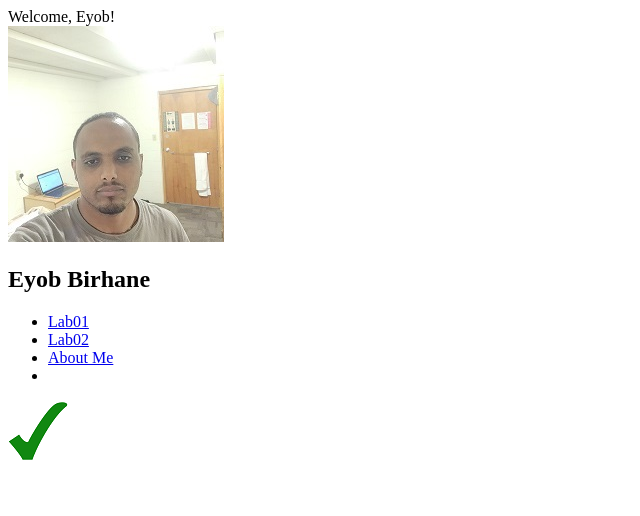
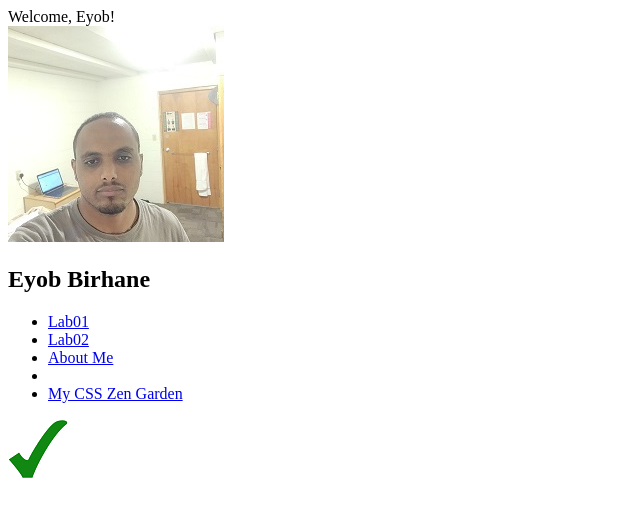
Before and after one commit to eyoba2001/eyoba2001.github.io, a plain HTML site: page index.html in a window 1280 px wide. Shown: the whole page, without its empty margins (0-640 px from the left). Drawn offline with Linux system fonts and the light colour scheme.

Commit message:
Update index.html

```diff
--- a/index.html
+++ b/index.html
@@ -15,6 +15,7 @@
    <li><a href="lab1.html">Lab01</a></li>
   <li><a  href="lab2.html">Lab02</a></li>
   <li><a  href="aboutme.html">About Me</a><li>
+  <li><a  href="CSS Zen Garden_ The Beauty of CSS Design.html">My CSS Zen Garden</a></li>
   </ul>
     <footer>
       <a href= "https://validator.w3.org/nu/?doc=https%3A%2F%2Feyoba2001.github.io%2F">
```
